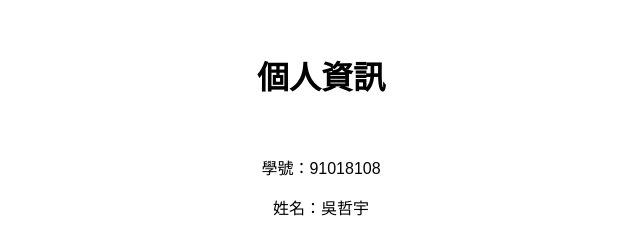
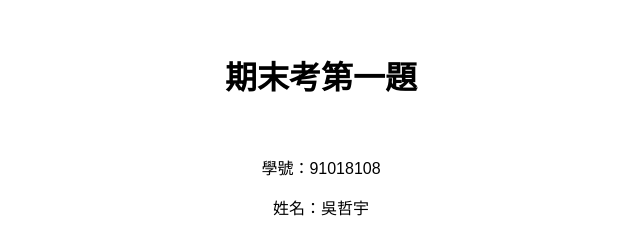
Before and after one commit to 91018108/final-1, a plain HTML site: page index.html in a window 1280 px wide. Shown: the part 151-384 px from the top of the page, without its empty margins (319-959 px from the left). Drawn offline with Linux system fonts and the light colour scheme.

Commit message:
Add files via upload

```diff
--- a/index.html
+++ b/index.html
@@ -3,11 +3,11 @@
 <head>
   <meta charset="UTF-8">
   <meta name="viewport" content="width=device-width, initial-scale=1.0">
-  <title>個人資訊網頁</title>
+  <title>期末考第一題</title>
   <link rel="stylesheet" href="style.css">
 </head>
 <body>
-  <h1>個人資訊</h1>
+  <h1>期末考第一題</h1>
   <div id="info">
     <p id="student-id">學號：91018108</p>
     <p id="name">姓名：吳哲宇</p>
```
